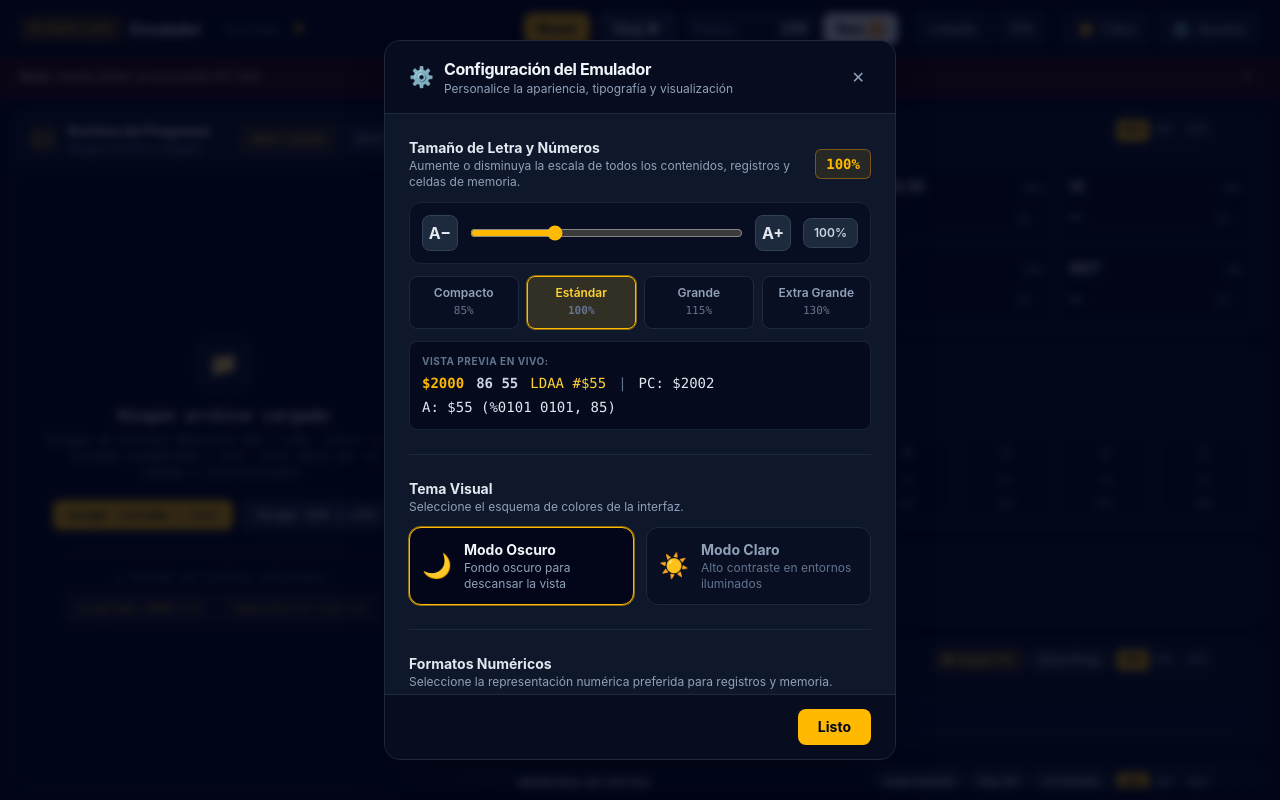
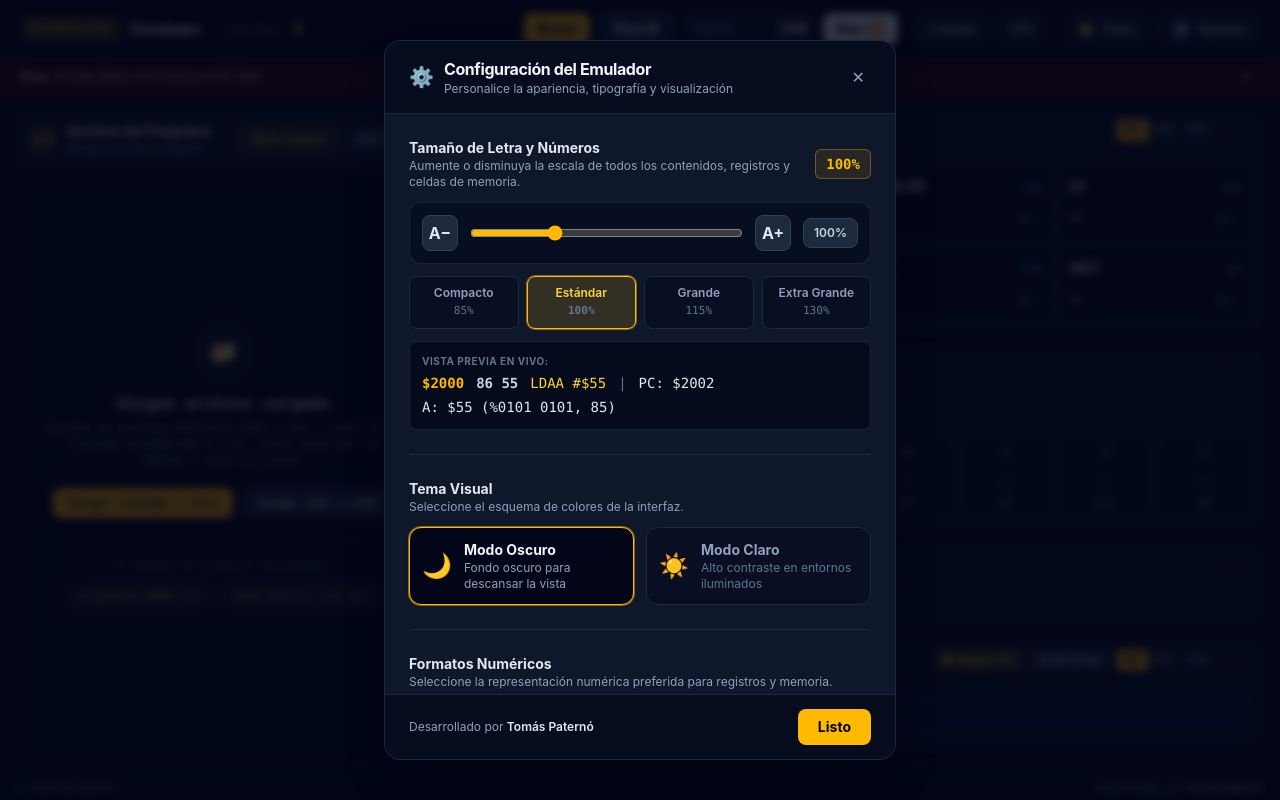
Before and after one commit to TomasPaterno/EmuladorHC11, a React (Vite) app: page / in a window 1280 px wide. Both pictures are taken after a click on the button "Configuración". Built offline with nearby package versions, Linux system fonts and the light colour scheme.

Commit message:
feat: add main application component and settings modal

```diff
--- a/src/App.tsx
+++ b/src/App.tsx
@@ -813,6 +813,18 @@ export function App() {
         </div>
       </main>
 
+      {/* Bottom Status Bar / Footer */}
+      <footer className="flex items-center justify-between border-t border-slate-800 bg-slate-950/80 px-4 py-1 text-xs text-slate-400 select-none">
+        <div className="flex items-center gap-2">
+          <span className="inline-block h-1.5 w-1.5 rounded-full bg-emerald-500" />
+          <span className="text-[11px] text-slate-400">Motorola 68HC11</span>
+        </div>
+        <div className="text-[11px] text-slate-400">
+          Desarrollado por{" "}
+          <span className="font-medium text-slate-300">Tomás Paternó</span>
+        </div>
+      </footer>
+
       {/* Hidden File Inputs */}
       <input
         ref={s19InputRef}
--- a/src/features/toolbar/SettingsModal.tsx
+++ b/src/features/toolbar/SettingsModal.tsx
@@ -448,7 +448,11 @@ export function SettingsModal({
         </div>
 
         {/* Footer */}
-        <div className="flex items-center justify-end border-t border-slate-800 px-6 py-3.5 bg-slate-950/60">
+        <div className="flex items-center justify-between border-t border-slate-800 px-6 py-3.5 bg-slate-950/60">
+          <div className="text-xs text-slate-400">
+            Desarrollado por{" "}
+            <span className="font-semibold text-slate-200">Tomás Paternó</span>
+          </div>
           <button
             type="button"
             onClick={onClose}
```
Also changed, not shown: 1 other file (tests, documents, lock files or other folders).
